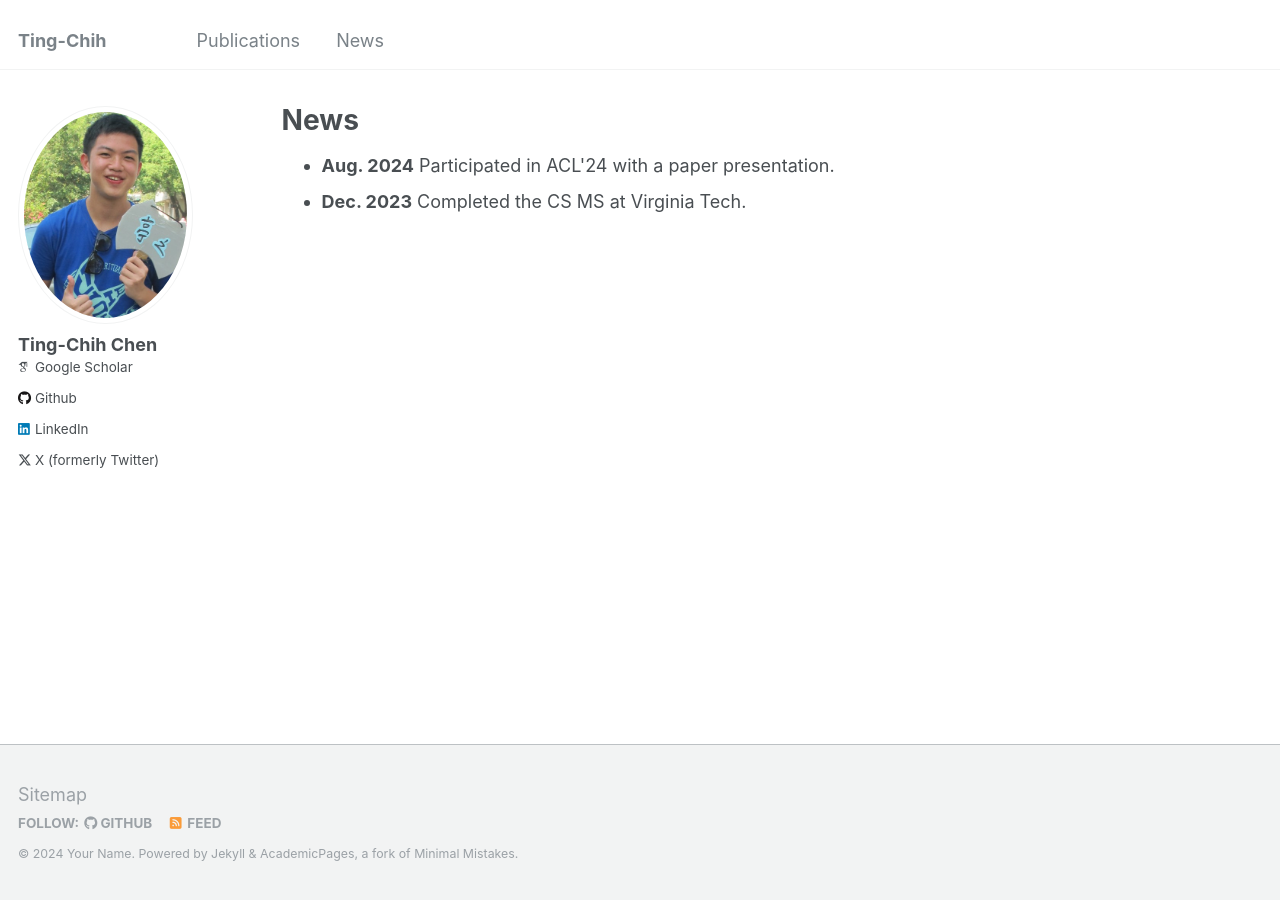
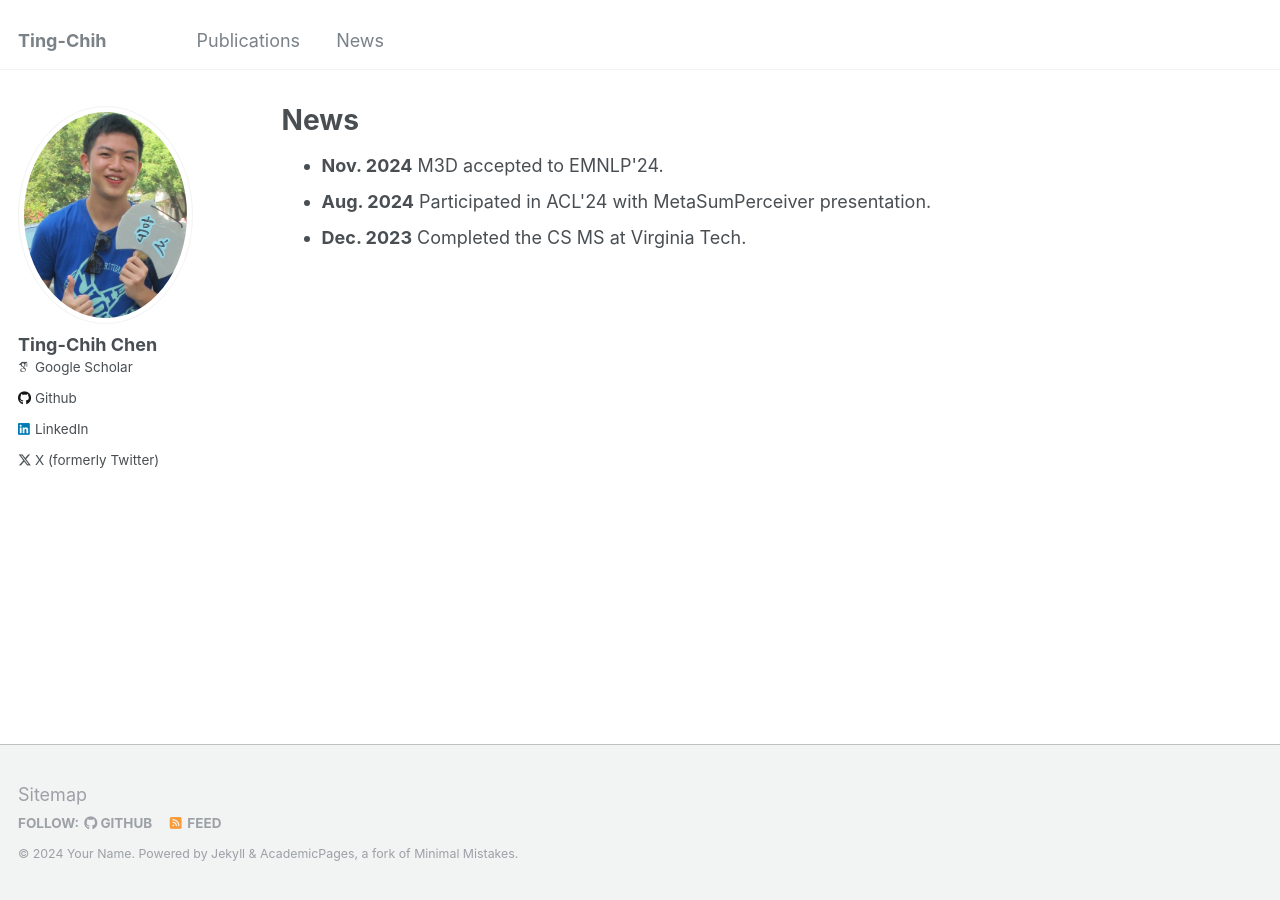
Before and after one commit to tingchihc/tingchihc.github.io, a Jekyll site: the page built from _pages/news.md, in a window 1280 px wide. Built offline with Jekyll 4.4.1, drawn with Linux system fonts in a browser that asks for light colours; some web fonts are replaced.

Commit message:
Update news.md

```diff
--- a/_pages/news.md
+++ b/_pages/news.md
@@ -10,6 +10,7 @@ redirect_from:
 {% include base_path %}
 
 <ul>
-  <li> <b>Aug. 2024</b> Participated in ACL'24 with a paper presentation. </li>
+  <li> <b>Nov. 2024</b> M3D accepted to EMNLP'24. </li>
+  <li> <b>Aug. 2024</b> Participated in ACL'24 with MetaSumPerceiver presentation. </li>
   <li> <b>Dec. 2023</b> Completed the CS MS at Virginia Tech. </li>
 </ul>
```
